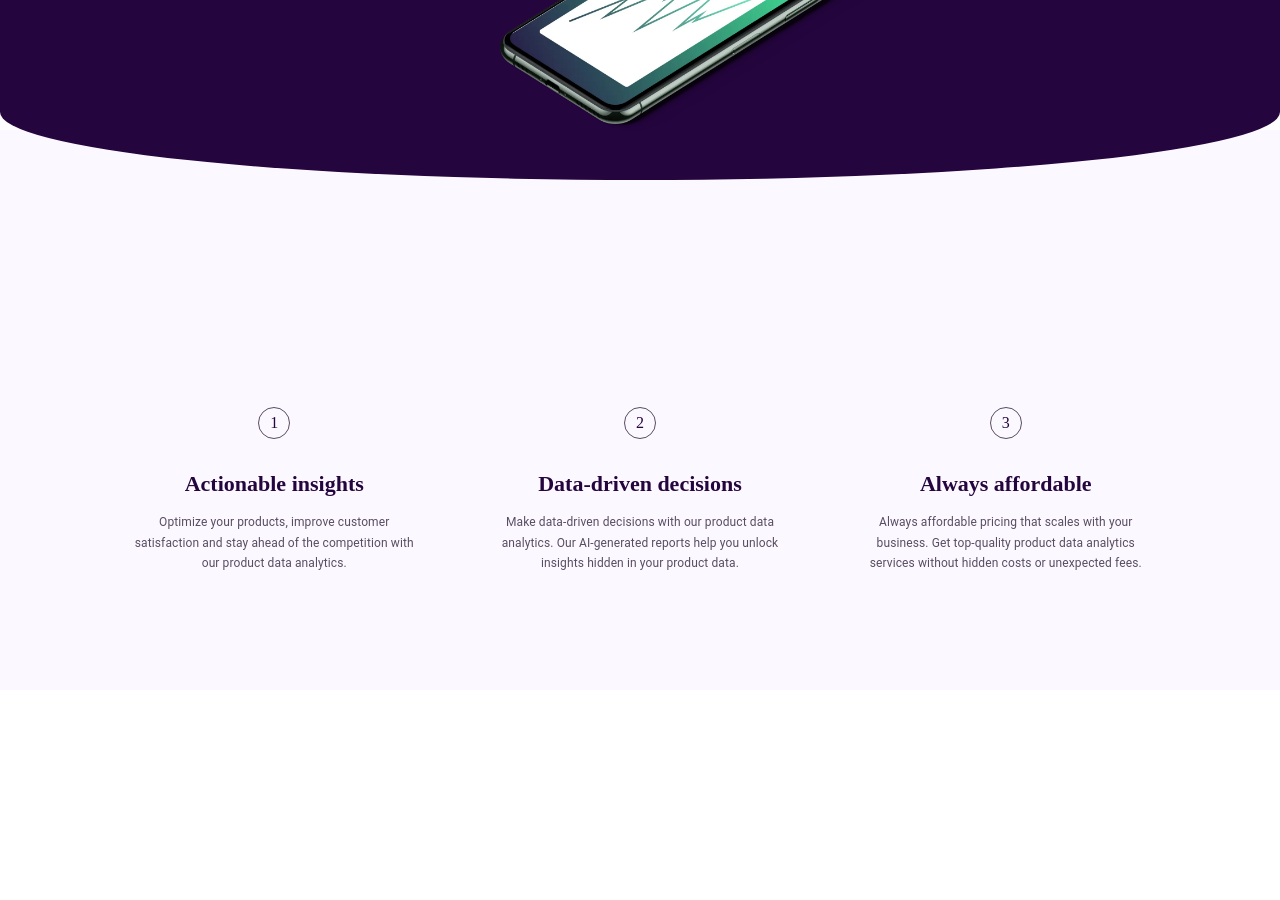
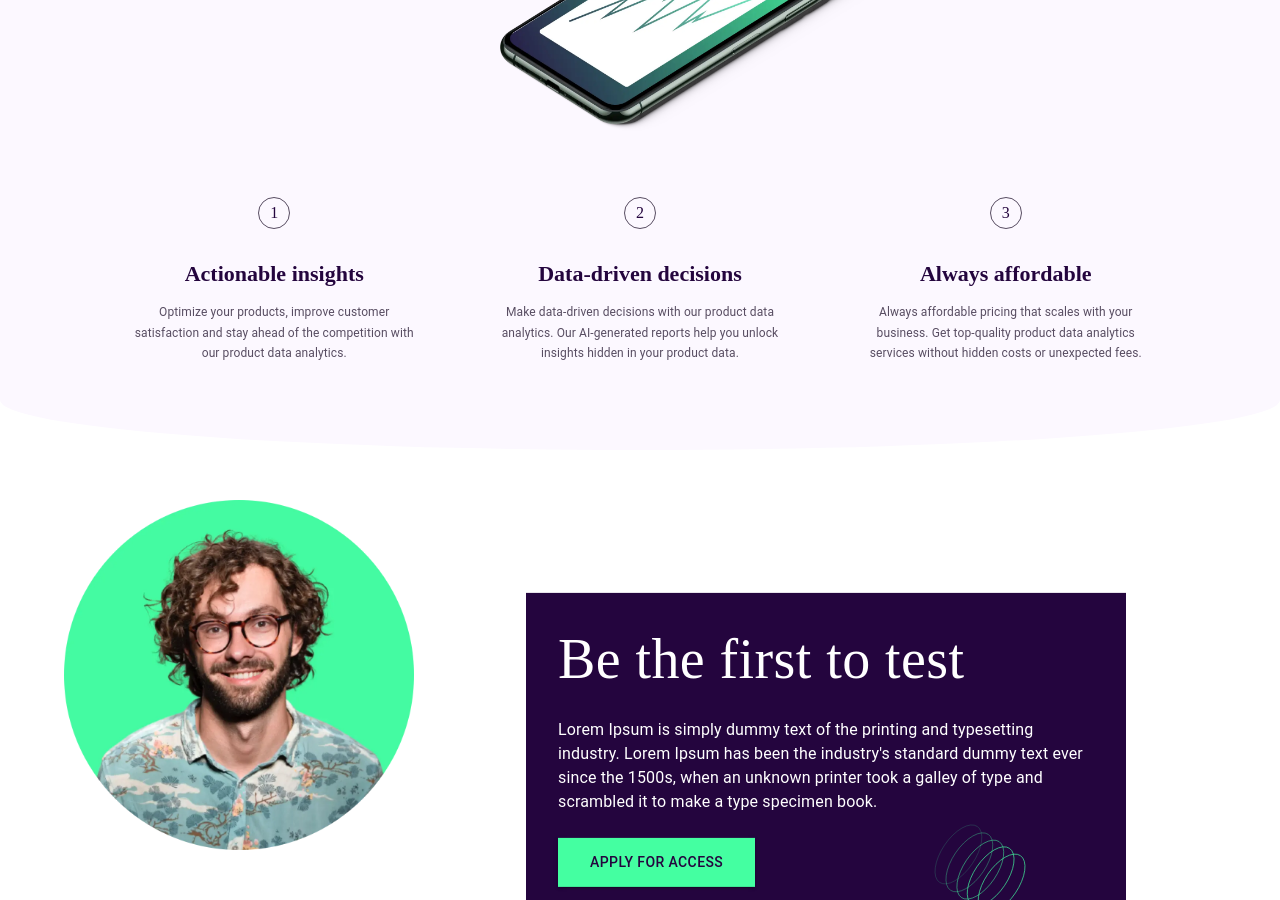
Before and after one commit to iAngkur/next-30-days-challenge, a Next.js app: page /day4 in a window 1280 px wide. Shown: the part 500-1400 px from the top of the page. Before the commit the page ends 1240 px from the top, so only its background shows below. Built offline with nearby package versions, Linux system fonts and the light colour scheme.

Commit message:
Added CTA section

```diff
--- a/app/day4/page.tsx
+++ b/app/day4/page.tsx
@@ -1,3 +1,4 @@
+import Cta from "@/components/day4/CTA";
 import Hero from "@/components/day4/Hero";
 import Value from "@/components/day4/Value";
 import Box from "@mui/material/Box";
@@ -5,9 +6,10 @@ import React from "react";
 
 export default function page() {
   return (
-    <Box sx={{ minHeight: "100vh", width: "100%" }}>
+    <Box sx={{ width: "100%", overflow: "hidden" }}>
       <Hero />
       <Value />
+      <Cta />
     </Box>
   );
 }
--- a/app/globals.css
+++ b/app/globals.css
@@ -15,7 +15,8 @@
 html,
 body {
   max-width: 100vw;
-  overflow-x: hidden;
+  min-height: 100vh;
+  /* overflow-x: hidden; */
 }
 
 body {
--- /dev/null
+++ b/components/day4/CTA.tsx
@@ -0,0 +1,72 @@
+import Container from "@mui/material/Container";
+import Box from "@mui/material/Box";
+import Image from "next/image";
+import React from "react";
+import Typography from "@mui/material/Typography";
+import { COLORS } from "@/styles/colors";
+import Button from "./Button";
+
+export default function CTA() {
+  return (
+    <Box sx={{ height: "400px" }}>
+      <Container
+        sx={{
+          position: "relative",
+          maxWidth: "980px",
+          height: "100%",
+          marginInline: "auto",
+        }}
+      >
+        <Image
+          src="/assets4/images/image-founder.webp"
+          alt="founder-image"
+          width={350}
+          height={350}
+        />
+        <Box
+          sx={{
+            width: "37.5rem",
+            backgroundColor: COLORS.darkPurple,
+            color: COLORS.white,
+            padding: "2rem",
+            position: "absolute",
+            top: "68%",
+            left: "68%",
+            transform: "translate(-55%, -55%)",
+            display: "flex",
+            flexDirection: "column",
+            alignItems: "flex-start",
+            justifyContent: "center",
+            gap: "1.5rem",
+          }}
+        >
+          <Typography
+            variant="h4"
+            sx={{ fontSize: "3.5rem", fontFamily: "serif" }}
+          >
+            Be the first to test
+          </Typography>
+          <Typography>
+            Lorem Ipsum is simply dummy text of the printing and typesetting
+            industry. Lorem Ipsum has been the industry's standard dummy text
+            ever since the 1500s, when an unknown printer took a galley of type
+            and scrambled it to make a type specimen book.
+          </Typography>
+          <Button>Apply for access</Button>
+        </Box>
+        <Image
+          src="/assets4/images/bg-pattern-2.svg"
+          alt="decorative-squiggle"
+          height={110}
+          width={200}
+          style={{
+            position: "absolute",
+            right: "160px",
+            bottom: "-1.5rem",
+            transform: "rotate(-90deg)",
+          }}
+        />
+      </Container>
+    </Box>
+  );
+}
--- a/components/day4/Hero.tsx
+++ b/components/day4/Hero.tsx
@@ -15,7 +15,7 @@ export default function Hero() {
       sx={{
         backgroundColor: COLORS.darkPurple,
         color: COLORS.white,
-        minHeight: "85vh",
+        minHeight: "500px",
         borderRadius: "0% 0% 50% 50% / 0% 0% 10% 10%;",
       }}
     >
--- a/components/day4/Value.tsx
+++ b/components/day4/Value.tsx
@@ -29,13 +29,14 @@ export default function Value() {
     <Box
       sx={{
         backgroundColor: COLORS.extraLightPurple,
-        height: "70vh",
+        height: "500px",
         display: "flex",
         justifyContent: "center",
         alignItems: "center",
         position: "relative",
         top: "-50px",
         zIndex: "-1",
+        borderRadius: "0% 0% 50% 50% / 0% 0% 10% 10%;",
       }}
     >
       <Container
```
